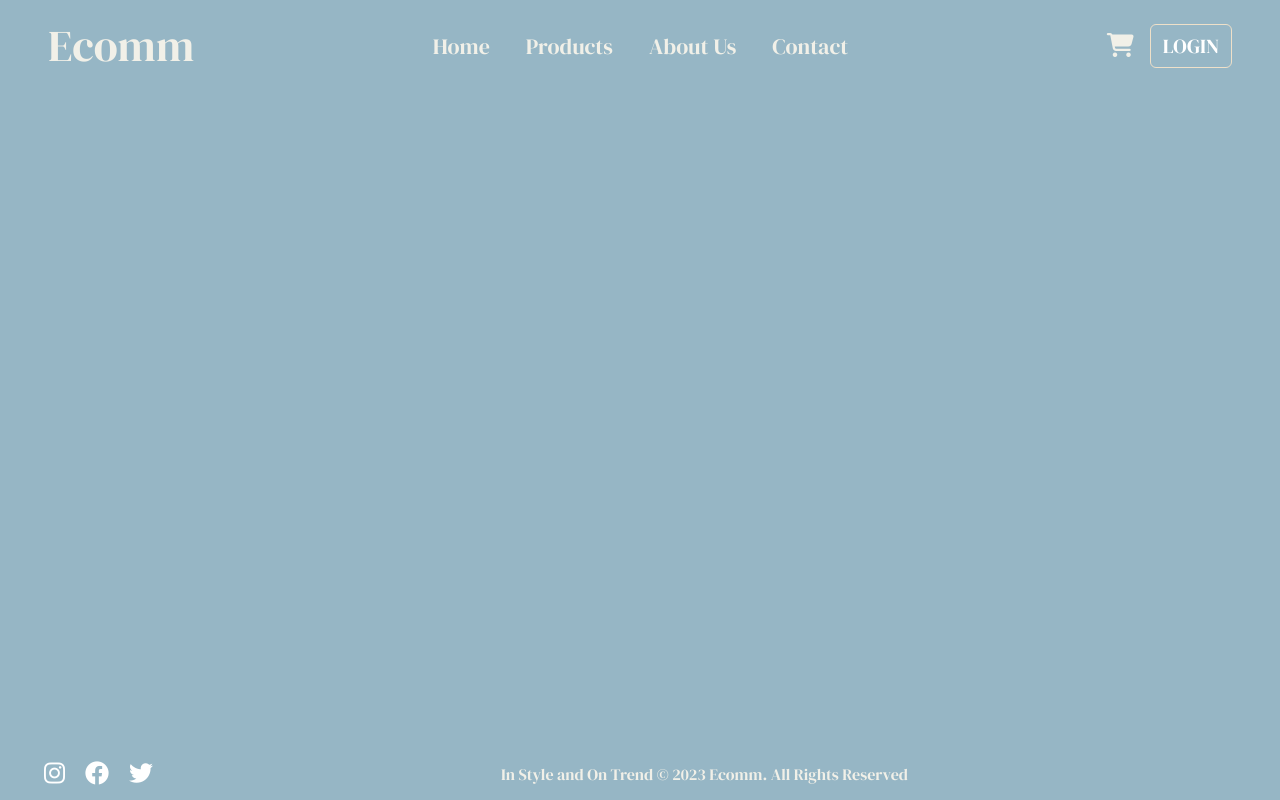
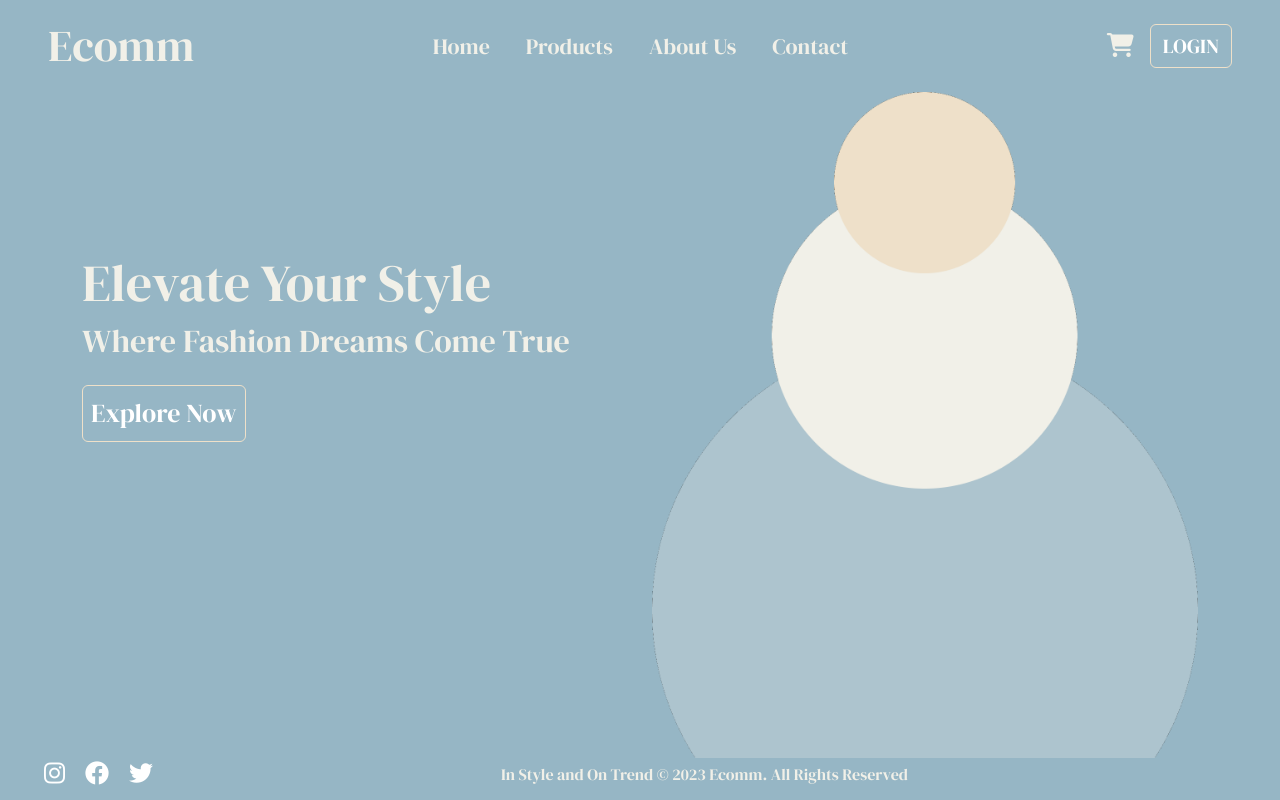
Before and after one commit to adinashby-vanier-college/transactional-web-project-MalekGhazal, a React (Create React App) app in the folder ecomm-project/: page / in a window 1280 px wide. Built offline with nearby package versions, Linux system fonts and the light colour scheme.

Commit message:
Homepage routing

```diff
--- a/ecomm-project/src/App.js
+++ b/ecomm-project/src/App.js
@@ -4,6 +4,7 @@
 import Header from "./components/Header/Header";
 import Footer from "./components/Footer/Footer";
 import About from "./pages/About/About";
+import Home from "./pages/Home/Home";
 
 function App() {
   return (
@@ -11,6 +12,7 @@
       <div>
         <Header />
         <Routes>
+          <Route exact path="/" element={<Home />} />
           <Route path="/about" element={<About />} />
         </Routes>
         <Footer />
--- a/ecomm-project/src/components/Header/Header.js
+++ b/ecomm-project/src/components/Header/Header.js
@@ -26,7 +26,8 @@
           <Navbar.Collapse id="responsive-navbar-nav" className="text-center">
             <Nav className="me-auto mx-auto">
               <Nav.Link
-                href="#action1"
+                as={Link}
+                to="/"
                 className="secondary-baige-color"
                 style={{ fontSize: "22px", marginRight: "20px" }}
               >
```
